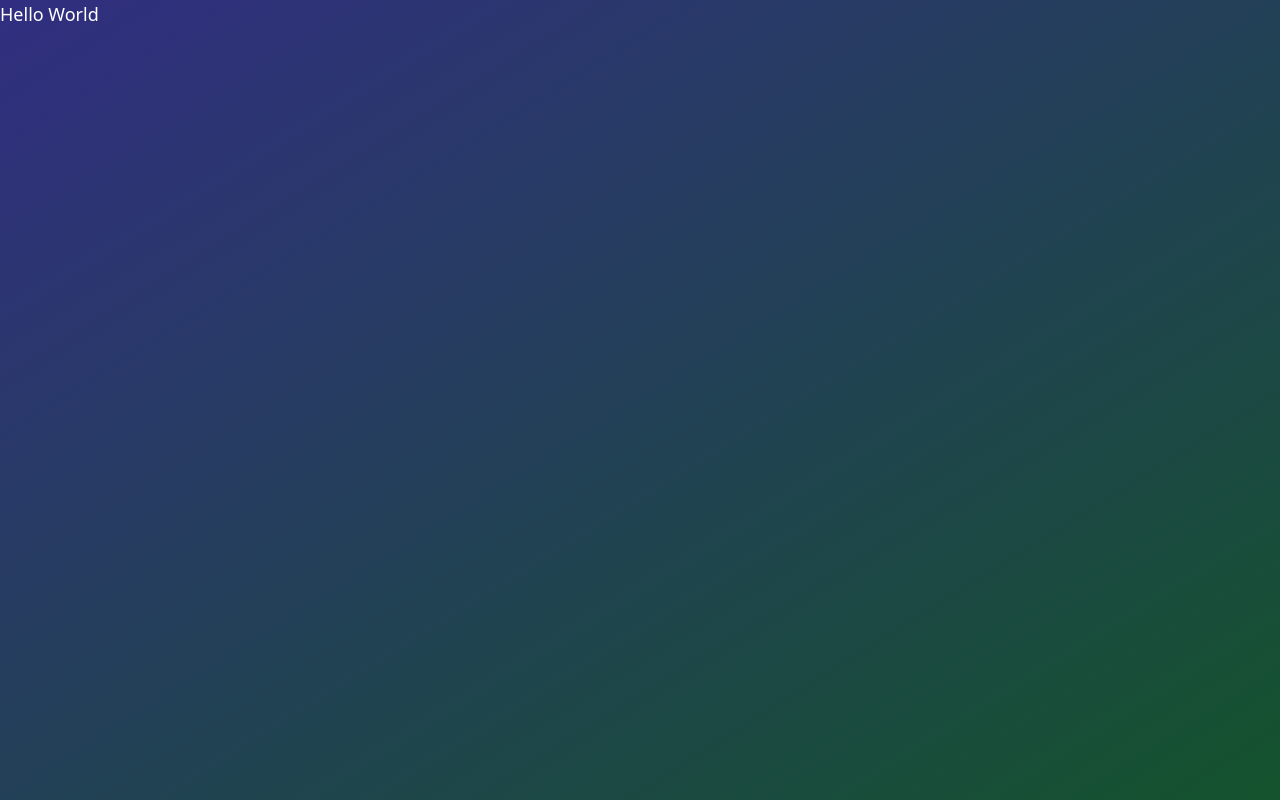
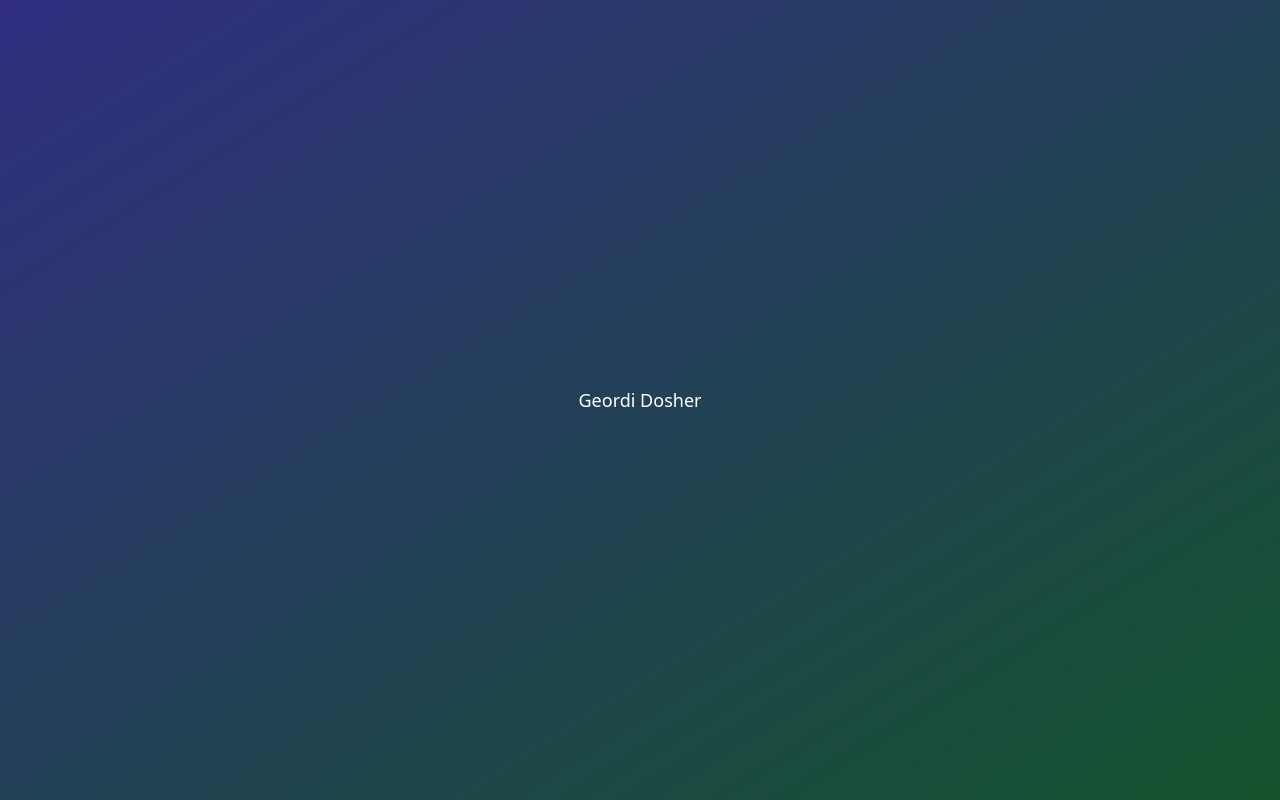
Before and after one commit to GeordiD/personal_site, an Astro site: page / in a window 1280 px wide. Built offline with nearby package versions, Linux system fonts and the light colour scheme; Astro itself is replaced by a stand-in of ours.

Commit message:
Added cover component

```diff
--- /dev/null
+++ b/src/components/Cover.astro
@@ -0,0 +1,5 @@
+<div
+  class="bg-gradient-to-br from-indigo-900 to-green-900 min-h-screen overflow-auto text-white text-lg flex justify-center items-center"
+>
+  <div>Geordi Dosher</div>
+</div>
--- a/src/pages/index.astro
+++ b/src/pages/index.astro
@@ -1,5 +1,6 @@
 ---
 import '../styles/global.css';
+import Cover from '../components/Cover.astro';
 
 let title = 'My Astro Site';
 ---
@@ -12,10 +13,6 @@ let title = 'My Astro Site';
 	<link rel="icon" type="image/x-icon" href="/favicon.ico" />
 </head>
 <body>
-	<div class="bg-gradient-to-br from-indigo-900 to-green-900 min-h-screen overflow-auto">
-    <div class="text-white text-lg">
-      Hello World
-    </div>
-  </div>
+	<Cover />
 </body>
 </html>
--- a/tailwind.config.js
+++ b/tailwind.config.js
@@ -1,5 +1,5 @@
 module.exports = {
-  content: ['src/**/*.{astro,svelte}'],
+  content: ['src/**/*.astro'],
   theme: {
     extend: {},
   },
```
